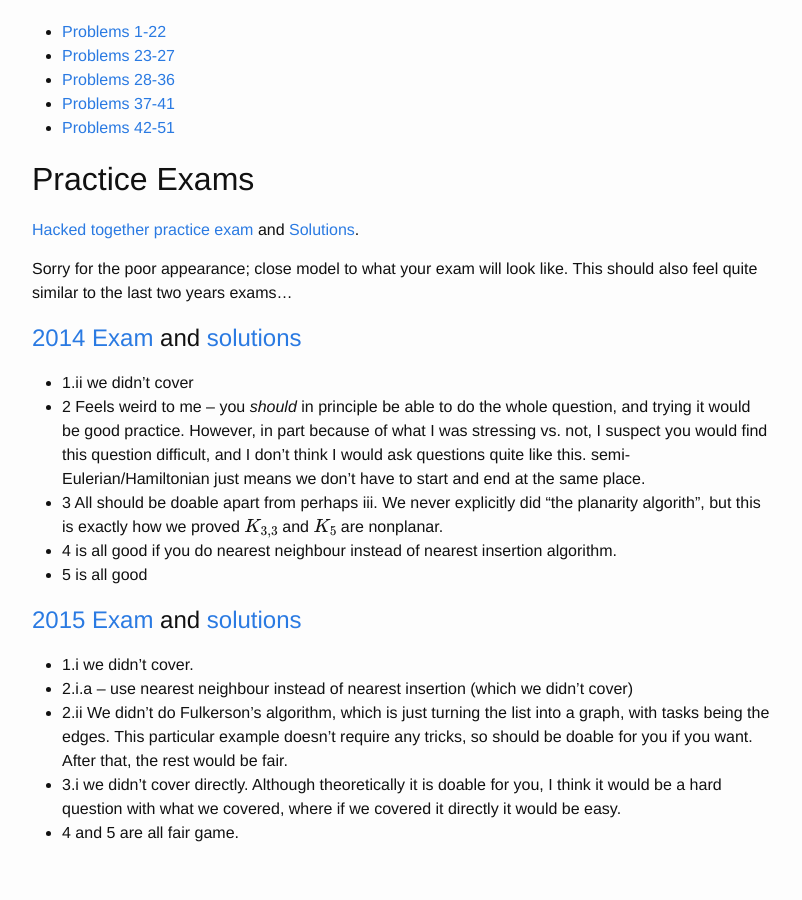
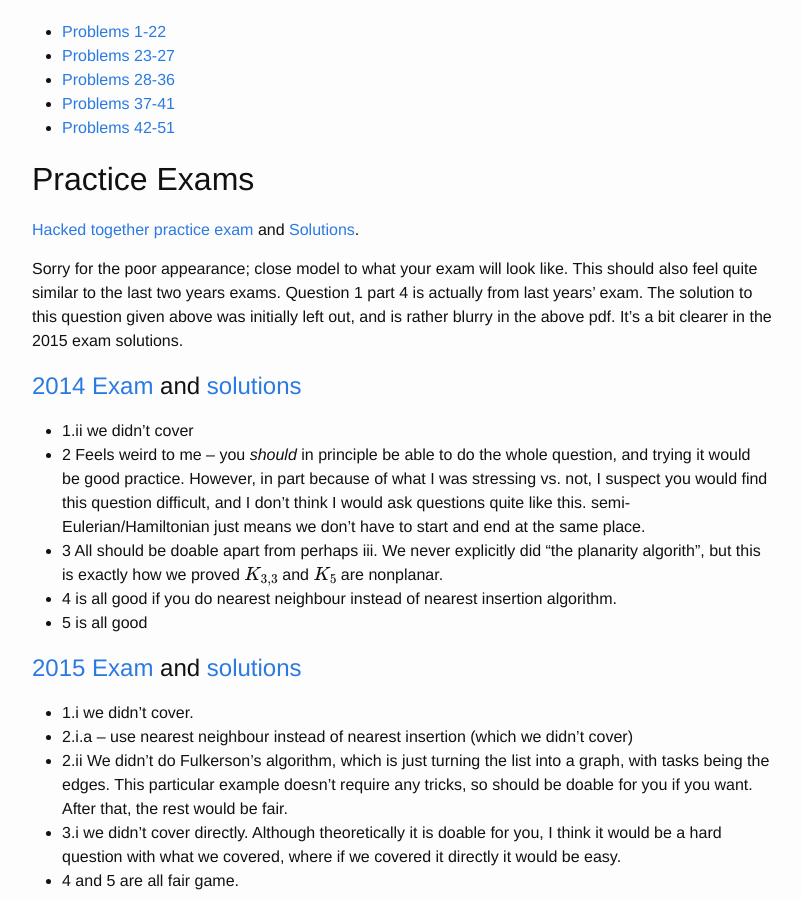
Before and after one commit to ptwiddle/MAS341-Graph-Theory, a Jekyll site: the page built from problems.md, in a window 1280 px wide and 900 px high, scrolled down 804 px. Shown: the whole window, without its empty margins (238-1040 px from the left). Built offline with Jekyll 4.4.1, drawn with Linux system fonts in a browser that asks for light colours; formulas are drawn with MathJax 3.

Commit message:
added missing problem to practice exam

```diff
--- a/problems.md
+++ b/problems.md
@@ -50,9 +50,9 @@ Solutions to practice problems:
 Practice Exams
 ----
 
-[Hacked together practice exam ](../PracticeExam.pdf) and [Solutions](../PracticeExamSolutions.pdf).
+[Hacked together practice exam ](../PracticeExam.pdf) and [Solutions](../PracticeSolutionsFixed.pdf).
 
-Sorry for the poor appearance; close model to what your exam will look like.  This should also feel quite similar to the last two years exams...
+Sorry for the poor appearance; close model to what your exam will look like.  This should also feel quite similar to the last two years exams.  Question 1 part 4 is actually from last years' exam.  The solution to this question given above was initially left out, and is rather blurry in the above pdf.  It's a bit clearer in the 2015 exam solutions.
 
 
 
```
Also changed, not shown: 1 other file.
